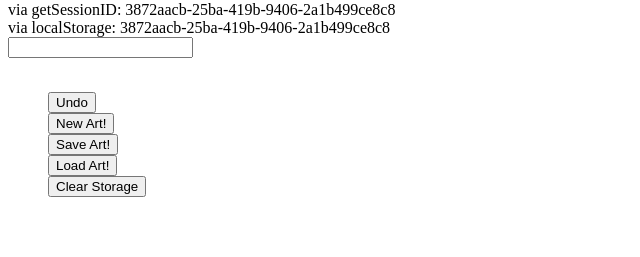
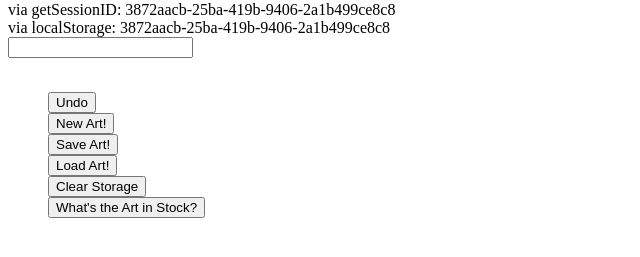
Before and after one commit to XSilent/jsPaint, a plain HTML site: page admin/admin.html in a window 1280 px wide. Shown: the part 79-336 px from the top of the page, without its empty margins (0-640 px from the left). Drawn offline with Linux system fonts and the light colour scheme.

Commit message:
added function showArt
creates a table showing all content of localStorage
unsure of what to return

```diff
--- a/admin/admin.html
+++ b/admin/admin.html
@@ -37,6 +37,11 @@ document.write('via localStorage: ', localStorage.getItem('sessionID'),'<br/>');
 		<li>
 			<button onclick="deleteArt()">Clear Storage</button>
 		</li>
+		<li>
+			<button onclick="showArt()">What's the Art in Stock?</button>
+		</li>
+
+
 	</ul>
 
 
--- a/admin/admin.js
+++ b/admin/admin.js
@@ -107,3 +107,15 @@ function deleteArt () {
 
 	console.log('cleared localStorage');
 }
+
+
+function showArt () {
+
+	document.write('<table>');
+	for(var i in localStorage) {
+		console.log(localStorage[i]);
+		document.write('<tr><td align="right">',i,': </td>','<td><button onclick="">',localStorage[i],'</button></br></td>');
+	}
+	document.write('</tr></table>');
+	// hier muss noch das HTML von oben in einer Variablen zurückgegeben werden, denke ich
+}
```
